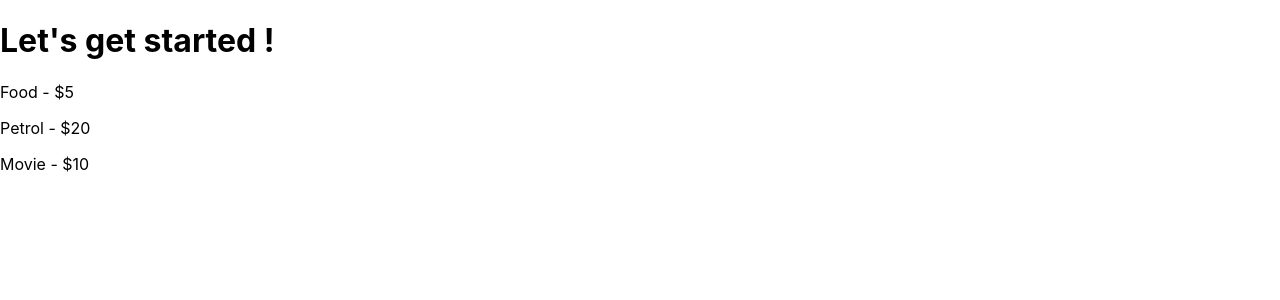
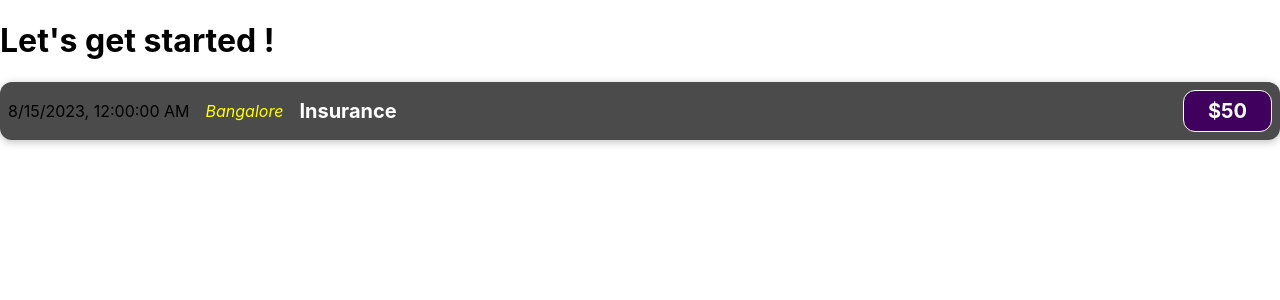
Before and after one commit to abhi4450/My-first-React-App, a React (Create React App) app: page / in a window 1280 px wide. Shown: the top 300 px of the page. Built offline with nearby package versions, Linux system fonts and the light colour scheme.

Commit message:
Added javascript inside the JSX

```diff
--- /dev/null
+++ b/src/components/ExpenseItem.css
@@ -0,0 +1,64 @@
+.expense-item {
+  display: flex;
+  justify-content: space-between;
+  align-items: center;
+  box-shadow: 0 2px 8px rgba(0, 0, 0, 0.25);
+  padding: 0.5rem;
+  margin: 1rem 0;
+  border-radius: 12px;
+  background-color: #4b4b4b;
+}
+
+.expense-item__location {
+  margin-left: 1rem;
+  color: yellow;
+  font-style: italic;
+}
+
+.expense-item__description {
+  display: flex;
+  flex-direction: column;
+  gap: 1rem;
+  align-items: flex-end;
+  flex-flow: column-reverse;
+  justify-content: flex-start;
+  flex: 1;
+}
+
+.expense-item h2 {
+  color: #3a3a3a;
+  font-size: 1rem;
+  flex: 1;
+  margin: 0 1rem;
+  color: white;
+}
+
+.expense-item__price {
+  font-size: 1rem;
+  font-weight: bold;
+  color: white;
+  background-color: #40005d;
+  border: 1px solid white;
+  padding: 0.5rem;
+  border-radius: 12px;
+}
+
+@media (min-width: 580px) {
+  .expense-item__description {
+    flex-direction: row;
+    align-items: center;
+    justify-content: flex-start;
+    flex: 1;
+
+  }
+
+  .expense-item__description h2 {
+    font-size: 1.25rem;
+
+  }
+
+  .expense-item__price {
+    font-size: 1.25rem;
+    padding: 0.5rem 1.5rem;
+  }
+}
--- a/src/components/ExpenseItem.js
+++ b/src/components/ExpenseItem.js
@@ -1,12 +1,22 @@
-function ExpenseItem(){
 
-    return (
-      <>
-      <p>Food - $5</p>
-      <p>Petrol - $20</p>
-      <p>Movie - $10</p>
-      </>
-    )
-  }
+import "./ExpenseItem.css";
 
-  export default ExpenseItem;
+function ExpenseItem() {
+  const expenseDate = new Date(2023, 7, 15).toLocaleString();
+  const expenseTitle = "Insurance";
+  const expenseAmount = 50;
+  const expenseLocation = "Bangalore"
+
+  return (
+    <div className="expense-item">
+      <div>{expenseDate}</div>
+      <div className="expense-item__location">{expenseLocation}</div>
+      <div className="expense-item__description">
+        <h2>{expenseTitle}</h2>
+        <div className="expense-item__price">${expenseAmount}</div>
+      </div>
+    </div>
+  );
+}
+
+export default ExpenseItem;
```
